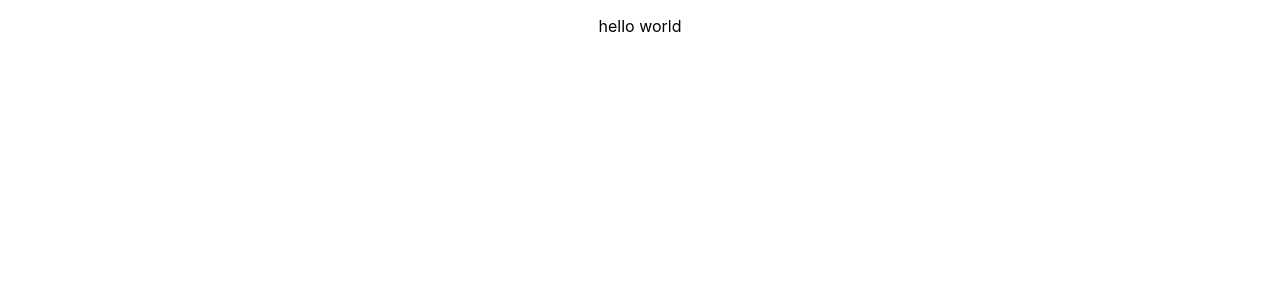
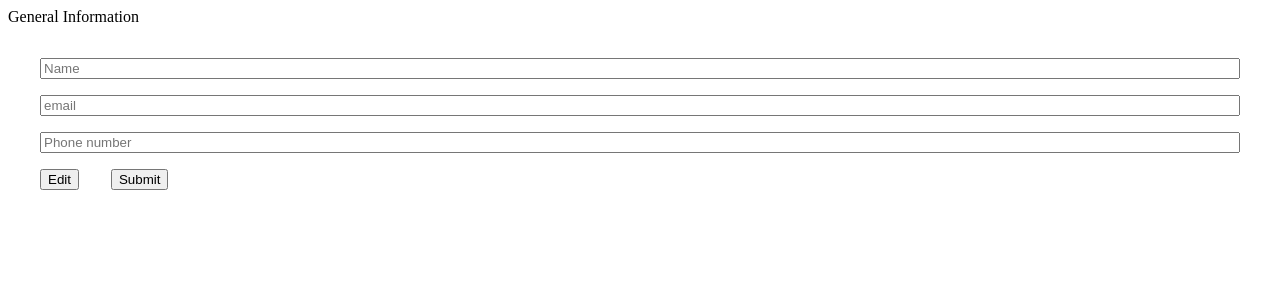
Before and after one commit to thatsthat/odin-cv-project, a React (Create React App) app: page / in a window 1280 px wide. Shown: the top 300 px of the page. Built offline with nearby package versions, Linux system fonts and the light colour scheme.

Commit message:
some more boilerplate code

```diff
--- a/src/App.css
+++ /dev/null
@@ -1,38 +0,0 @@
-.App {
-  text-align: center;
-}
-
-.App-logo {
-  height: 40vmin;
-  pointer-events: none;
-}
-
-@media (prefers-reduced-motion: no-preference) {
-  .App-logo {
-    animation: App-logo-spin infinite 20s linear;
-  }
-}
-
-.App-header {
-  background-color: #282c34;
-  min-height: 100vh;
-  display: flex;
-  flex-direction: column;
-  align-items: center;
-  justify-content: center;
-  font-size: calc(10px + 2vmin);
-  color: white;
-}
-
-.App-link {
-  color: #61dafb;
-}
-
-@keyframes App-logo-spin {
-  from {
-    transform: rotate(0deg);
-  }
-  to {
-    transform: rotate(360deg);
-  }
-}
--- a/src/App.js
+++ b/src/App.js
@@ -1,11 +1,19 @@
-import "./App.css";
+import React, { Component } from "react";
+import Overview from "./components/General";
 
-function App() {
-  return (
-    <div className="App">
-      <p>hello world</p>
-    </div>
-  );
+class App extends Component {
+  // eslint-disable-next-line no-useless-constructor
+  constructor(props) {
+    super(props);
+  }
+
+  render() {
+    return (
+      <div className="App">
+        <Overview />
+      </div>
+    );
+  }
 }
 
 export default App;
--- /dev/null
+++ b/src/components/General.js
@@ -0,0 +1,58 @@
+import React, { Component } from "react";
+import "../styles/General.css";
+
+class General extends Component {
+  // eslint-disable-next-line no-useless-constructor
+  constructor(props) {
+    super(props);
+    this.state = { name: "", email: "", phone: "" };
+    this.handleChange = this.handleChange.bind(this);
+    this.handleSubmit = this.handleSubmit.bind(this);
+  }
+
+  handleChange(event) {
+    this.setState({ [event.target.id]: event.target.value });
+  }
+
+  handleSubmit(event) {
+    this.setState({ value: "" });
+    event.preventDefault();
+  }
+
+  render() {
+    return (
+      <div className="App">
+        <div id="title">General Information</div>
+        <form onSubmit={this.handleSubmit}>
+          <input
+            placeholder="Name"
+            type="text"
+            id="name"
+            value={this.state.value}
+            onChange={this.handleChange}
+          />
+          <input
+            placeholder="email"
+            type="text"
+            id="email"
+            value={this.state.value}
+            onChange={this.handleChange}
+          />
+          <input
+            placeholder="Phone number"
+            type="text"
+            id="phone"
+            value={this.state.value}
+            onChange={this.handleChange}
+          />
+          <div id="buttons">
+            <input type="submit" value="Edit" />
+            <input type="submit" value="Submit" />
+          </div>
+        </form>
+      </div>
+    );
+  }
+}
+
+export default General;
--- a/src/index.css
+++ /dev/null
@@ -1,13 +0,0 @@
-body {
-  margin: 0;
-  font-family: -apple-system, BlinkMacSystemFont, 'Segoe UI', 'Roboto', 'Oxygen',
-    'Ubuntu', 'Cantarell', 'Fira Sans', 'Droid Sans', 'Helvetica Neue',
-    sans-serif;
-  -webkit-font-smoothing: antialiased;
-  -moz-osx-font-smoothing: grayscale;
-}
-
-code {
-  font-family: source-code-pro, Menlo, Monaco, Consolas, 'Courier New',
-    monospace;
-}
--- a/src/index.js
+++ b/src/index.js
@@ -1,6 +1,5 @@
 import React from "react";
 import ReactDOM from "react-dom/client";
-import "./index.css";
 import App from "./App";
 
 const root = ReactDOM.createRoot(document.getElementById("root"));
--- /dev/null
+++ b/src/styles/General.css
@@ -0,0 +1,13 @@
+form {
+  display: flex;
+  flex-direction: column;
+  margin: 2rem;
+  gap: 1rem;
+}
+#buttons {
+  display: flex;
+  gap: 2rem;
+}
+#title {
+  margin-bottom: 1rem;
+}
```
Also changed, not shown: src/components/Education.js (added), src/components/Work.js (added).
